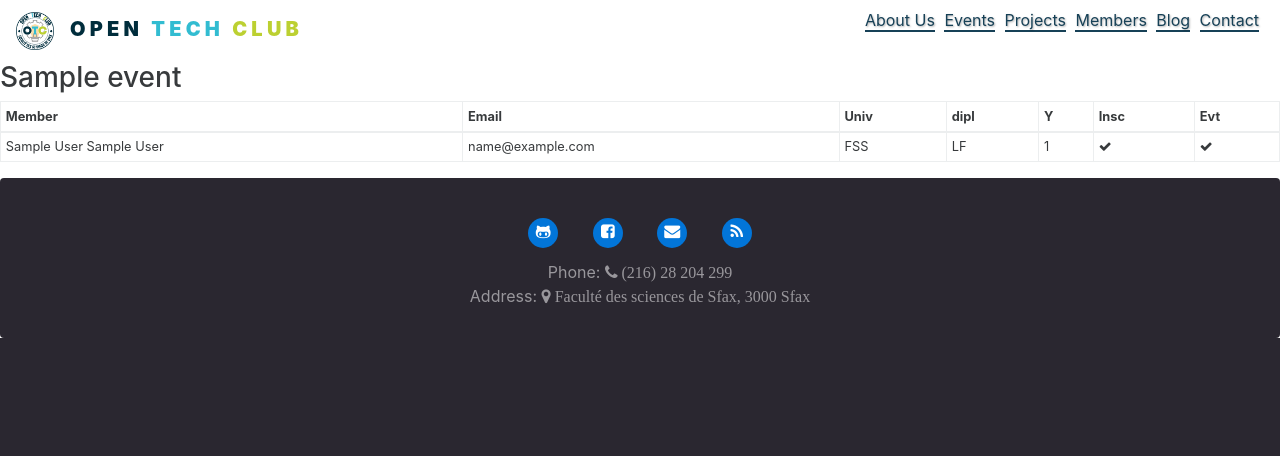
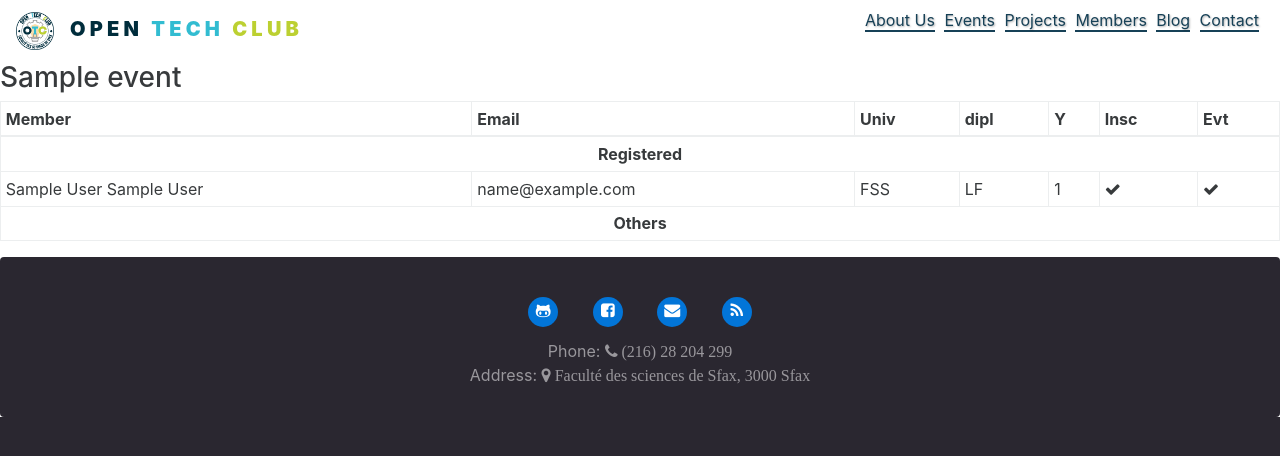
Before and after one commit to fssotc/fssotc.tik.tn, a Django app: page /event/1/registers/ in a window 1280 px wide. Shown: the top 456 px of the page. Run offline with Django 3.2, Linux system fonts and the light colour scheme; a user stored in the database is signed in; tables that the repository leaves empty hold one stand-in row (values such as "Sample post"); parts of the project's set-up code (start-up, migrations or seed data) failed here and were passed over; some libraries are stand-ins or nearby versions.

Commit message:
replace RegisterView by register_view function

```diff
--- a/event/templates/event/register_list.html
+++ b/event/templates/event/register_list.html
@@ -2,8 +2,8 @@
 {% load staticfiles %}
 {% block pagetitle %}Registers List | Fss Open Tech Club{% endblock %}
 {% block full_content_section %}
-<h3>{{ register_list.first.event }}</h3>
-<table class="table table-hover table-sm table-bordered small">
+<h3>{{ event.title }}</h3>
+<table class="table table-hover table-sm table-bordered">
     <thead>
         <tr>
             <th>Member</th>
@@ -16,6 +16,9 @@
         </tr>
     </thead>
     <tbody>
+	<tr>
+		<td colspan="7" class="text-xs-center"><strong>Registered</strong></td>
+	</tr>
         {% for register in register_list %}
         <tr>
             <td>{{ register.member }}</td>
@@ -27,6 +30,20 @@
             <td>{% if register.has_paid %}<i class="fa fa-check"></i>{% else %}&nbsp;{% endif %}</td>
         </tr>
         {% endfor %}
+	<tr>
+		<td colspan="7" class="text-xs-center"><strong>Others</strong></td>
+	</tr>
+        {% for other in other_list %}
+        <tr>
+            <td>{{ other.member }}</td>
+            <td>{{ other.member.email }}</td>
+            <td>{{ other.university }}</td>
+            <td>{{ other.education }}</td>
+            <td>{{ other.year }}</td>
+            <td>{% if other.confirmed %}<i class="fa fa-check"></i>{% else %}&nbsp;{% endif %}</td>
+	    <td>{% if event.price == 0 %}<i class="fa fa-check"></i>{% else %}&nbsp;{% endif %}</td>
+        </tr>
+        {% endfor %}
     </tbody>
 </table>
 {% endblock %}
--- a/event/urls.py
+++ b/event/urls.py
@@ -1,10 +1,9 @@
 from django.conf.urls import url
-from .views import register, EventList, EventDetail, RegisterList
+from .views import register, EventList, EventDetail, register_list
 
 urlpatterns = [
     url(r'^$', EventList.as_view(), name='events'),
     url(r'^(?P<pk>\d+)/?$', EventDetail.as_view(), name='event'),
     url(r'^(?P<event_id>\d+)/register/?$', register, name='register'),
-    url(r'^(?P<event_id>\d+)/registers/?$', RegisterList.as_view(),
-        name='registers'),
+    url(r'^(?P<event_id>\d+)/registers/?$', register_list, name='registers'),
 ]
--- a/event/views.py
+++ b/event/views.py
@@ -6,8 +6,8 @@ from db.models import Member, Inscription, Event
 from django.contrib.messages import error, info, success
 from django.views.generic import DetailView, ListView
 from django.views.generic.edit import FormView
-from django.shortcuts import render, get_object_or_404
-from django.contrib.auth.mixins import PermissionRequiredMixin
+from django.shortcuts import render, get_object_or_404, get_list_or_404
+from django.contrib.auth.decorators import permission_required
 from .models import Register
 
 
@@ -62,12 +62,14 @@ class EventDetail(DetailView):
     template_name = 'event/event_detail.html'
 
 
-class RegisterList(PermissionRequiredMixin, ListView):
-    permission_required = 'event.change_register'
-    model = Register
-    ordering = 'member__name'
-
-    def get_context_data(self, **kwargs):
-        context = super().get_context_data(**kwargs)
-        context['register_list'] = Register.objects.filter(event__pk=self.kwargs['event_id'])
-        return context
+@permission_required('event.change_register')
+def register_list(request, event_id=None):
+    registers = Register.objects.filter(event__id=event_id).order_by(
+        'member__name')
+    others = Inscription.objects.filter(
+        session=Inscription.current_session()).order_by('member__name')
+    return render(request, 'event/register_list.html', {
+        'register_list': registers,
+        'other_list': others,
+        'event': registers.first().event,
+    })
```
